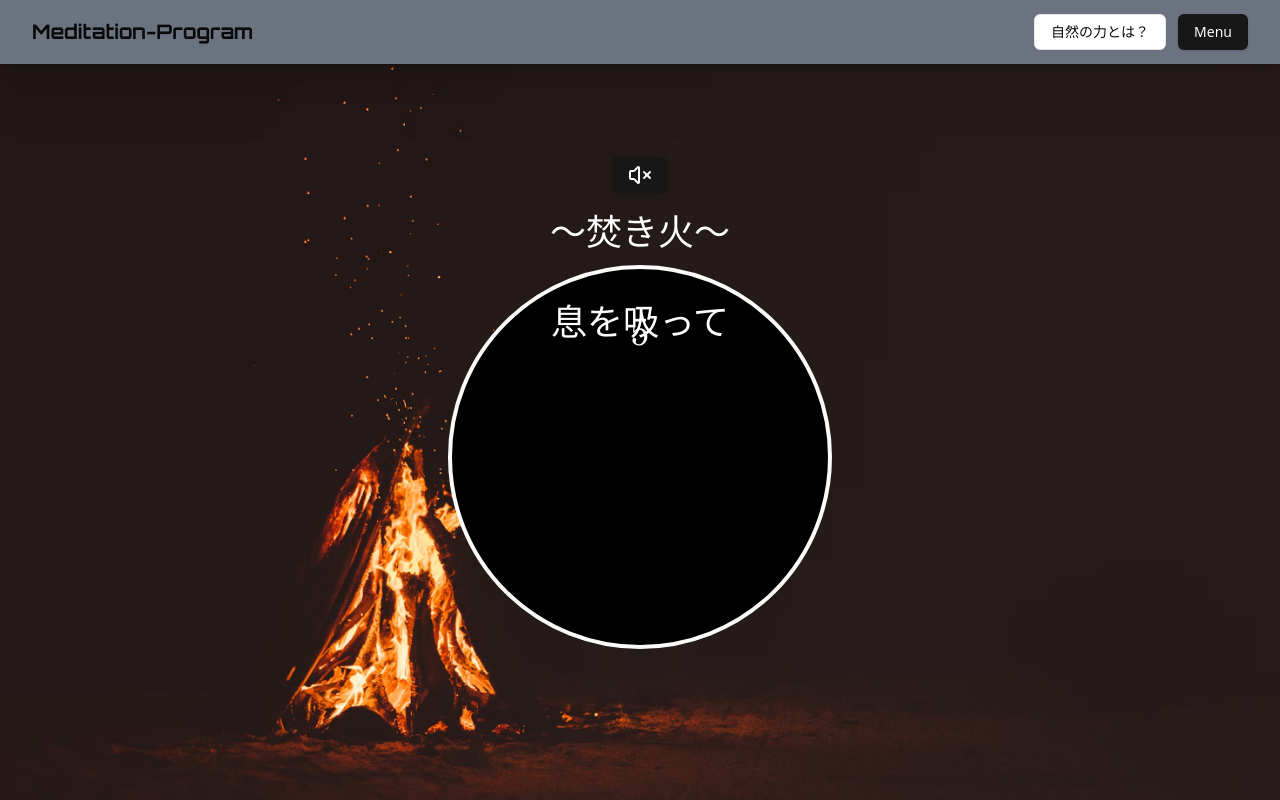
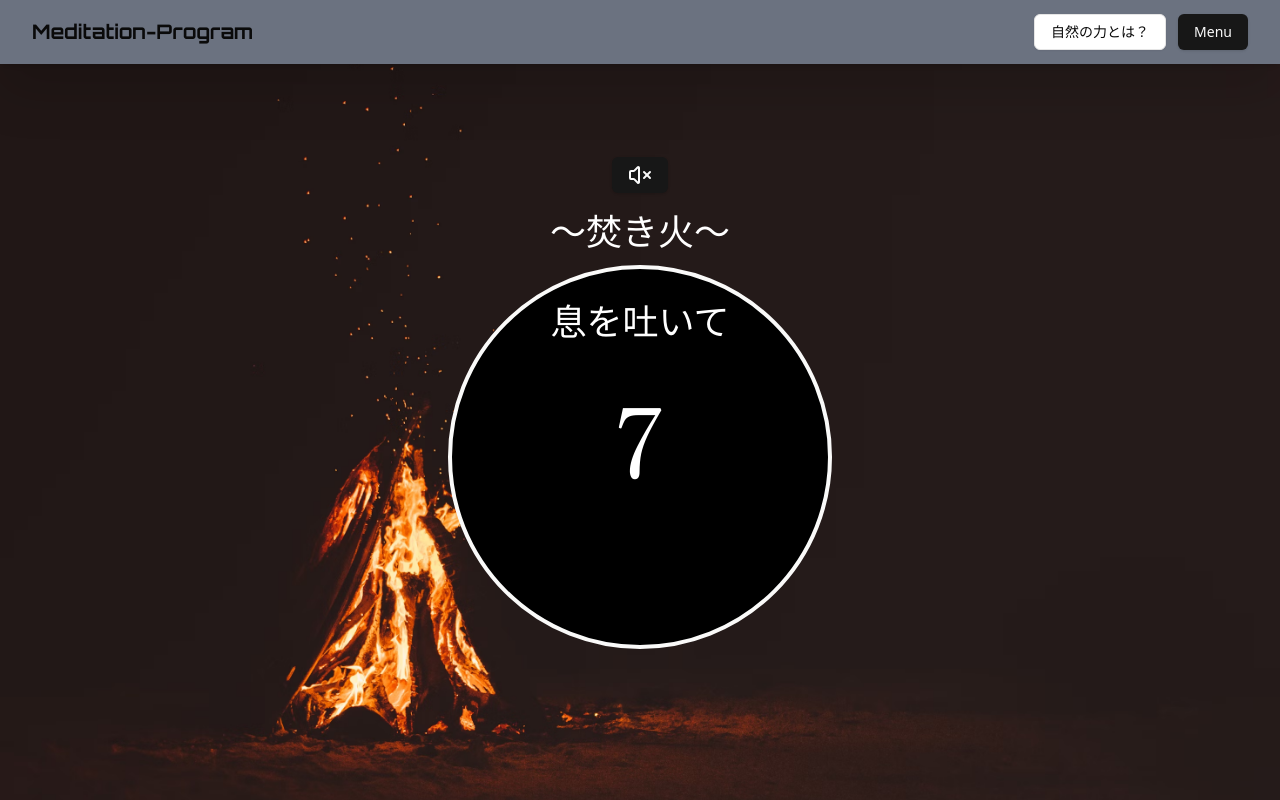
Before and after one commit to hayatonanba/meditation-program, a React (Vite) app: page /aboutfire in a window 1280 px wide. Built offline with nearby package versions, Linux system fonts and the light colour scheme.

Commit message:
edit-meditation

```diff
--- a/src/components/Meditation/index.tsx
+++ b/src/components/Meditation/index.tsx
@@ -3,21 +3,37 @@ import { useEffect, useState } from "react";
 
 const Meditation = () => {
 
-    const [seconds, setSeconds] = useState(10);
+    const [seconds, setSeconds] = useState(4);
+    const [seconds2, setSeconds2] = useState(8);
 
     useEffect(() => {
       if (seconds > 0) {
         const timerId = setTimeout(() => setSeconds(seconds - 1), 1000);
         return () => clearTimeout(timerId);
       }
-    }, [seconds]);
+
+      if (seconds2 > 0) {
+        const timerId2 = setTimeout(() => setSeconds2(seconds2 - 1), 1000);
+        return () => clearTimeout(timerId2);
+      }
+
+      if (seconds === 0 && seconds2 === 0) {
+        setSeconds(4);
+        setSeconds2(8);
+      }
+    }, [seconds,seconds2]);
 
   return (
     <div className="text-white text-4xl border-stone-50 border-4 bg-black rounded-[50%] h-96 w-96">
-      <div className="">
-        <h1 className="flex justify-center translate-y-3/4">息を吸って</h1>
-        <h2>{seconds}</h2>
-      </div>
+      {seconds > 0 && (
+          <h1 className="flex justify-center translate-y-3/4">息を吸って</h1>
+        )}
+        {seconds === 0 && (
+          <h1 className="flex justify-center translate-y-3/4">息を吐いて</h1>
+        )}
+        <h2 className="flex justify-center text-8xl translate-y-20">
+          {seconds > 0 ? seconds : seconds2}
+        </h2>
     </div>
   )
 }
```
